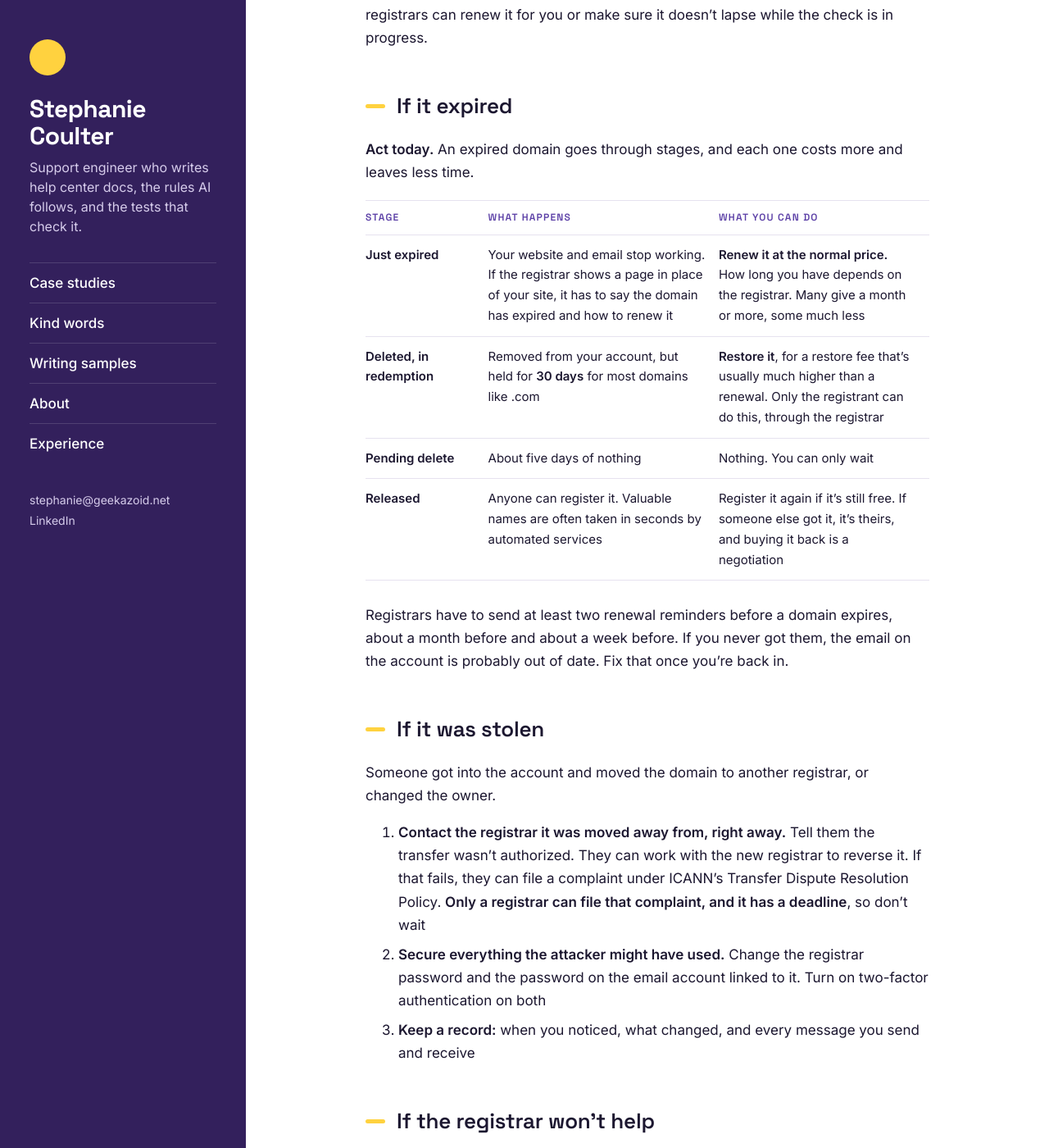
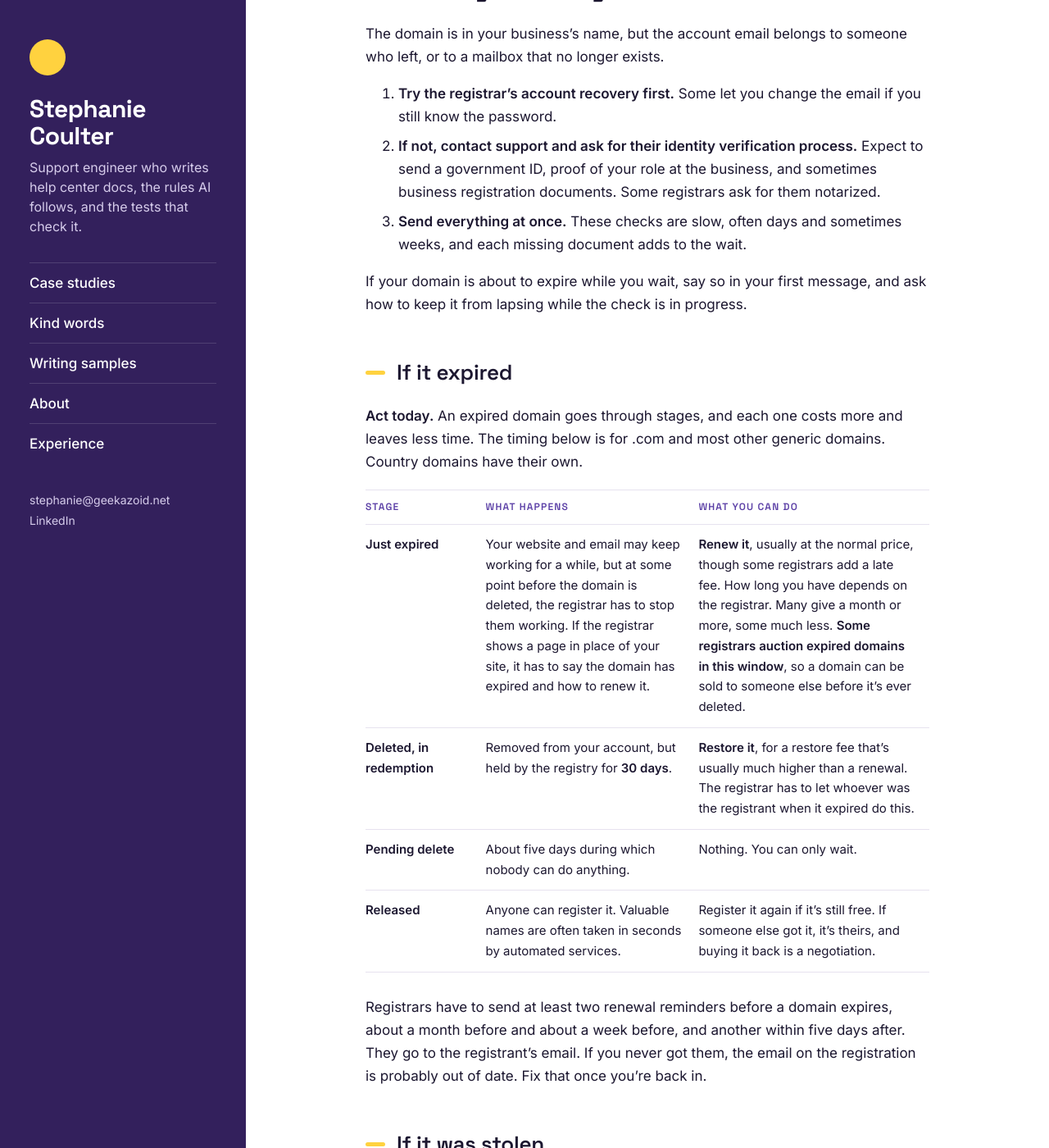
Before and after one commit to stephanoodle/portfolio, a Jekyll site: the page built from guides/get-your-domain-back.md, in a window 1280 px wide and 1400 px high, scrolled down 3260 px. Shown: the whole window at 82% size. Built offline with Jekyll 4.4.1, drawn with Linux system fonts in a browser that asks for light colours; some of the changed text lies outside the part shown.

Commit message:
Domain guide: full stops throughout, and the expiry, lookup, transfer, UDRP and ICANN parts corrected

```diff
--- a/guides/get-your-domain-back.md
+++ b/guides/get-your-domain-back.md
@@ -11,7 +11,7 @@
 
 Your website is down, your email has stopped, or you've just found out that the person who set up your domain years ago is the only one who can log in to it. This guide is for small business owners in that spot. It covers the four ways businesses usually lose a domain, what to do in each case, and what to set up so it doesn't happen again.
 
-I've worked on the registrar side of these cases for years. The most useful thing to know is that **the registrar can only act for the person the domain is registered to.** Most of what follows is about proving that's you, or becoming that person.
+I've worked on the registrar side of these cases for years. The most useful thing to know is that **the domain's rights belong to whoever is named on the registration**, not to whoever paid for it or built your website. Most of what follows is about proving that's you, or becoming that person.
 
 *This is general information, not legal advice. Rules differ for country domains like .ca or .co.uk. Each one follows its own registry's policy.*
 
@@ -19,9 +19,9 @@
 
 ## First, two words that matter
 
-**The registrant** is the person or business named on the domain's registration record. In policy terms, they own the registration. They can renew it, transfer it, and get the code that moves it to another company.
+**The registrant** is the person or business named on the domain's registration record. In policy terms, they hold the registration. They have the right to get the code that moves it to another registrar, and to restore it if it's deleted after expiring.
 
-**The account holder** is whoever can log in to the account at the registrar, the company the domain is registered through. Often that's the same person as the registrant. When a domain gets stuck, it's usually because they're not.
+**The account holder** is whoever can log in to the account at the registrar, the company the domain is registered through. The account holder handles the day-to-day: renewals, settings, and DNS. Often that's the same person as the registrant. When a domain gets stuck, it's usually because they're not.
 
 **Which one are you?** That decides almost everything. If the registration names your business and someone else controls the account, you're in a strong position. If it names your developer, you're in a weaker one, and you may need their cooperation or a lawyer.
 
@@ -29,10 +29,10 @@
 
 Go to **[lookup.icann.org](https://lookup.icann.org)** and enter your domain. You'll see:
 
-- **The registrar**, the company to contact
-- **The expiration date**, which tells you whether you're dealing with an expired domain
-- **The status codes.** `redemptionPeriod` or `pendingDelete` means it expired and is close to being lost. `clientTransferProhibited` is a normal lock and nothing to worry about
-- **The registrant**, usually not. Most contact details are now hidden for privacy. If you can't see who it's registered to, the registrar can tell you once you've proved who you are
+- **The registrar**, which is the company to contact.
+- **The expiration date.** For .com and many other domains, the registry renews a domain automatically the day it expires and gives the registrar time to collect payment. So a domain that has already expired can show next year's date. If your site has gone dark and the date looks fine, ask the registrar.
+- **The status codes.** `redemptionPeriod` or `pendingDelete` means it was deleted after expiring and is close to being lost. `clientTransferProhibited` is a normal lock and nothing to worry about.
+- **Usually not the registrant.** Most contact details are now hidden for privacy. The registrar won't tell a stranger who it's registered to, but if you are the registrant, they can confirm it once you've proved who you are.
 
 Write down what you find, with the date. It's the start of your evidence.
 
@@ -43,60 +43,62 @@
 This is the most common case. Someone registered the domain for you, in their own account, and now they're gone, slow to respond, or asking for money.
 
 **1. Ask, in writing, for one of two things:**
-- **A move into an account you own at the same registrar.** Registrars call this an account change or a push. It's quick and free
-- **The transfer code**, sometimes called an auth code or EPP code, so you can move the domain to a registrar of your choice. Ask them to unlock it at the same time
+- **A move into an account you own at the same registrar.** Registrars call this an account change or a push. It's usually quick and free.
+- **The transfer code**, sometimes called an auth code or EPP code, so you can move the domain to a registrar of your choice. Ask them to unlock it at the same time. A domain usually can't move to another registrar within 60 days of being registered or transferred.
+
+**Either way, check the registrant afterwards.** Moving the domain to your account doesn't change whose name is on the registration. Once it's in your account, update the registrant to your business. Some registrars then lock the domain against transfers for 60 days unless you opt out, so make this change after any transfer, not before.
 
 Be specific and be polite. Most developers aren't holding a domain hostage. They've forgotten, or they're busy.
 
 **2. If they won't or can't, collect your evidence.** Registrars and lawyers look for the same things:
-- The contract or emails where they agreed to build the site or register the domain for you
-- Invoices showing you paid for the domain, the hosting, or the website
-- Your business registration, and a trademark if you have one
-- Old emails, letterhead, and listings showing the domain was used as your business's
-- Domain history showing the registration tied to your business, if you can get it. Paid history tools have records from before the privacy changes
+- The contract or emails where they agreed to build the site or register the domain for you.
+- Invoices showing you paid for the domain, the hosting, or the website.
+- Your business registration, and a trademark if you have one.
+- Old emails, letterhead, and listings showing the domain was used as your business's.
+- Domain history showing the registration tied to your business, if you can get it. Paid history tools keep records from before contact details were hidden.
 
-**3. Contact the registrar's support team** with that evidence. Ask what their process is for an ownership dispute. **If the registration names your business**, they can often move it to you. **If it names your developer**, most registrars can't, because on paper the developer is the owner. They'll need the developer's agreement or a court order.
+**3. Contact the registrar's support team** with that evidence. Ask what their process is for an ownership dispute. **If the registration names your business**, they can often move it to you. **If it names your developer**, most registrars can't, because on paper the developer holds the registration. They'll need the developer's agreement or a court order.
 
-**4. If it's stuck, talk to a lawyer.** A short letter from a lawyer settles most of these, because few freelancers want a court case over a domain.
+**4. If it's stuck, talk to a lawyer.** A short letter from a lawyer settles many of these, because few freelancers want a court case over a domain.
 
-**What usually doesn't work:** the UDRP, the domain dispute process you may read about. It's built for cybersquatting, meaning someone registering a name in bad faith to profit from your brand. Panels usually treat a developer holding a client's domain as a contract dispute and turn the complaint down.
+**What usually doesn't work:** the UDRP, the domain dispute process you may read about. It's built for cybersquatting, and it only works if you have rights in a trademark and can show the domain was registered and used in bad faith. A developer who registered the domain for you, with your agreement, didn't register it in bad faith. Panels usually treat these cases as contract disputes and turn the complaint down.
 
-**If they ask for money:** get it in writing. Don't pay before you've tried the registrar and taken advice. If paying a modest handover fee is the cheapest way out, pay it only in return for the transfer, with the transfer code or account move happening at the same time.
+**If they ask for money:** get it in writing. Don't pay before you've tried the registrar and taken advice. If paying a modest handover fee is the cheapest way out, pay only in return for the transfer, with the transfer code or account move happening at the same time.
 
 ## If the login email is gone
 
 The domain is in your business's name, but the account email belongs to someone who left, or to a mailbox that no longer exists.
 
-1. **Try the registrar's account recovery first.** Some let you change the email if you still know the password
-2. **If not, contact support and ask for their identity verification process.** Expect to send a government ID, proof of your role at the business, and sometimes business registration documents. Some registrars ask for them notarized
-3. **Send everything at once.** These checks are slow, often days and sometimes weeks, and each missing document restarts the wait
+1. **Try the registrar's account recovery first.** Some let you change the email if you still know the password.
+2. **If not, contact support and ask for their identity verification process.** Expect to send a government ID, proof of your role at the business, and sometimes business registration documents. Some registrars ask for them notarized.
+3. **Send everything at once.** These checks are slow, often days and sometimes weeks, and each missing document adds to the wait.
 
-If your domain is about to expire while you wait, say so in your first message. Most registrars can renew it for you or make sure it doesn't lapse while the check is in progress.
+If your domain is about to expire while you wait, say so in your first message, and ask how to keep it from lapsing while the check is in progress.
 
 ## If it expired
 
-**Act today.** An expired domain goes through stages, and each one costs more and leaves less time.
+**Act today.** An expired domain goes through stages, and each one costs more and leaves less time. The timing below is for .com and most other generic domains. Country domains have their own.
 
 | Stage | What happens | What you can do |
 |---|---|---|
-| **Just expired** | Your website and email stop working. If the registrar shows a page in place of your site, it has to say the domain has expired and how to renew it | **Renew it at the normal price.** How long you have depends on the registrar. Many give a month or more, some much less |
-| **Deleted, in redemption** | Removed from your account, but held for **30 days** for most domains like .com | **Restore it**, for a restore fee that's usually much higher than a renewal. Only the registrant can do this, through the registrar |
-| **Pending delete** | About five days of nothing | Nothing. You can only wait |
-| **Released** | Anyone can register it. Valuable names are often taken in seconds by automated services | Register it again if it's still free. If someone else got it, it's theirs, and buying it back is a negotiation |
+| **Just expired** | Your website and email may keep working for a while, but at some point before the domain is deleted, the registrar has to stop them working. If the registrar shows a page in place of your site, it has to say the domain has expired and how to renew it. | **Renew it**, usually at the normal price, though some registrars add a late fee. How long you have depends on the registrar. Many give a month or more, some much less. **Some registrars auction expired domains in this window**, so a domain can be sold to someone else before it's ever deleted. |
+| **Deleted, in redemption** | Removed from your account, but held by the registry for **30 days**. | **Restore it**, for a restore fee that's usually much higher than a renewal. The registrar has to let whoever was the registrant when it expired do this. |
+| **Pending delete** | About five days during which nobody can do anything. | Nothing. You can only wait. |
+| **Released** | Anyone can register it. Valuable names are often taken in seconds by automated services. | Register it again if it's still free. If someone else got it, it's theirs, and buying it back is a negotiation. |
 
-Registrars have to send at least two renewal reminders before a domain expires, about a month before and about a week before. If you never got them, the email on the account is probably out of date. Fix that once you're back in.
+Registrars have to send at least two renewal reminders before a domain expires, about a month before and about a week before, and another within five days after. They go to the registrant's email. If you never got them, the email on the registration is probably out of date. Fix that once you're back in.
 
 ## If it was stolen
 
-Someone got into the account and moved the domain to another registrar, or changed the owner.
+Someone got into the account and moved the domain to another registrar, or changed the registrant.
 
-1. **Contact the registrar it was moved away from, right away.** Tell them the transfer wasn't authorized. They can work with the new registrar to reverse it. If that fails, they can file a complaint under ICANN's Transfer Dispute Resolution Policy. **Only a registrar can file that complaint, and it has a deadline**, so don't wait
-2. **Secure everything the attacker might have used.** Change the registrar password and the password on the email account linked to it. Turn on two-factor authentication on both
-3. **Keep a record:** when you noticed, what changed, and every message you send and receive
+1. **Contact the registrar right away.** If the domain was moved to another registrar, contact the one it was moved away from, and tell them the transfer wasn't authorized. They can work with the new registrar to reverse it. If that fails, they can file a complaint under ICANN's Transfer Dispute Resolution Policy. **Only a registrar can file that complaint, and it has a deadline**, so don't wait. If the domain is still at the same registrar under a new name, it's an account security case for that registrar, so give them the same details.
+2. **Secure everything the attacker might have used.** Change the registrar password, and the password on the email account linked to it. Turn on two-factor authentication on both.
+3. **Keep a record** of when you noticed, what changed, and every message you send and receive.
 
 ## If the registrar won't help
 
-For most domains, like .com, .net, and .org, registrars sign an agreement with ICANN. If a registrar refuses to give you your transfer code, ignores your renewal, or won't respond, you can file a complaint with **ICANN Contractual Compliance** at [icann.org/compliance](https://www.icann.org/compliance). Under ICANN's Transfer Policy, a registrar has to give the registrant the transfer code within five days of asking.
+For most generic domains, like .com, .net, and .org, registrars sign an agreement with ICANN. If a registrar won't give the registrant the transfer code, won't let you renew or restore an expired domain, or won't respond, you can file a complaint with **ICANN Contractual Compliance** at [icann.org/compliance](https://www.icann.org/compliance). Under ICANN's Transfer Policy, a registrar has to give the registrant the transfer code within five days of asking. ICANN can make a registrar follow its rules, but it won't decide who should own a domain. A dispute with your developer stays between you, them, and possibly a court.
 
 ## Watch out for recovery scams
 
@@ -108,12 +110,12 @@
 
 Once your domain is back, take twenty minutes:
 
-- **Register it to your business**, with your business as the registrant, not your developer or an employee
-- **Use an account you own**, signed up with a role email like `domains@yourbusiness.com` that more than one person can read, not a personal inbox
-- **Turn on two-factor authentication** on the registrar account and on the email behind it
-- **Turn on auto-renew**, and keep a payment card on file that won't expire soon
-- **Leave the transfer lock on.** Unlock only when you're moving the domain
-- **Let developers in as users, not owners.** Most registrars let you share access or delegate DNS without giving away the account
-- **Write it down:** the registrar, the account email, who has access, and when it renews. Keep it where the next person will find it
+- **Register it to your business**, with your business as the registrant, not your developer or an employee.
+- **Use an account you own**, signed up with a role email like `domains@yourbusiness.com` that more than one person can read, not a personal inbox.
+- **Turn on two-factor authentication** on the registrar account and on the email behind it.
+- **Turn on auto-renew**, and keep a payment card on file that won't expire soon.
+- **Leave the transfer lock on.** Unlock it only when you're moving the domain.
+- **Let developers in as users, not owners.** Most registrars let you share access to the account or its DNS settings without handing it over.
+- **Write it down:** the registrar, the account email, who has access, and when it renews. Keep it where the next person will find it.
 
 A domain is the address for your website and the backbone of your email. It's worth more care than most businesses give it, until the day it goes missing.
```
